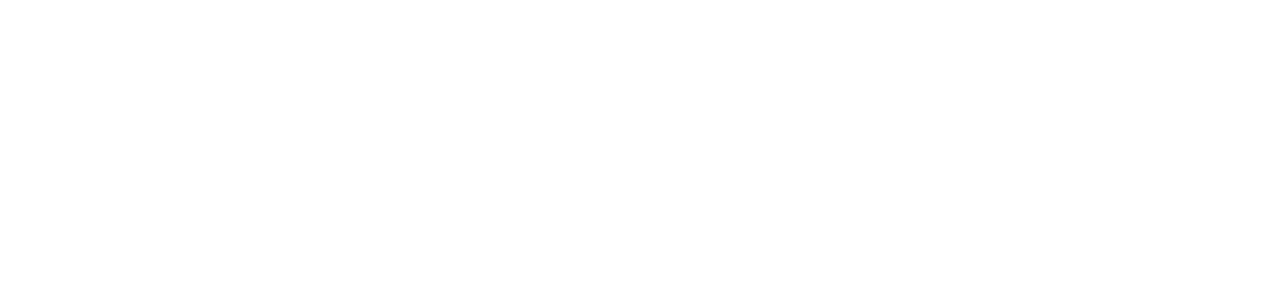
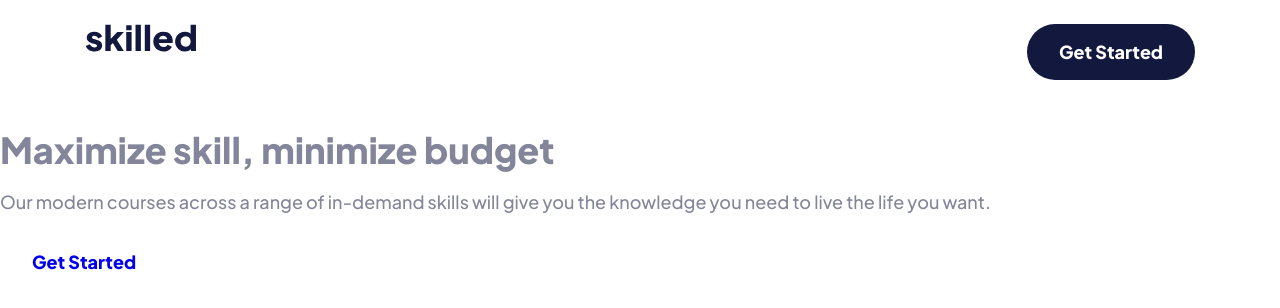
Before and after one commit to NodirXon0609/skilled, a plain HTML site: page index.html in a window 1280 px wide. Drawn offline with Linux system fonts and the light colour scheme.

Commit message:
Add hero section

```diff
--- a/css/styles.css
+++ b/css/styles.css
@@ -4,6 +4,8 @@
   --text-color: #83869a;
   --dark-blue: #13183f;
   --dark-pink: #f74780;
+  --accent-color: #7296ec;
+  --button-text-color: #fff;
   --transition-duration: 0.5s;
 }
 
@@ -77,10 +79,44 @@ img {
   height: auto;
 }
 
+/* OUTLINE STYLES */
+*:focus {
+  outline: 2px dashed var(--accent-color);
+  outline-offset: 3px;
+}
+
+
+/* BUTTON */
+.button {
+  display: inline-block;
+  padding: 14px 32px;
+  border: 0;
+  border-radius: 28px;
+  font-weight: 700;
+  text-decoration: none;
+  text-align: center;
+  cursor: pointer;
+  transition: opacity var(--transition-duration) ease,
+  background-color var(--transition-duration) ease;
+}
+
+.button-primary {
+  background-color: var(--dark-blue);
+  color: var(--button-text-color);
+}
+
+.button-primary:hover {
+  opacity: 0.8;
+}
+
+.button-primary:active {
+  background-color: #666ca3;
+}
+
 /* CONTAINER  */
 .container {
   width: 100%;
-  max-width: 1200px;
+  max-width: 1210px;
   padding-left: 50px;
   padding-right: 50px;
   margin-left: auto;
@@ -92,3 +128,40 @@ img {
 .main-content {
   flex-grow: 1;
 }
+
+/* SITE-HEADER-BEGIN */
+.site-header {
+  padding-top: 24px;
+  padding-bottom: 32px;
+}
+.site-header-container {
+  display: flex;
+  justify-content: space-between;
+}
+.container {
+}
+
+/* SITE-HEADER-LOGO-BEGIN */
+.site-header-logo {
+  display: flex;
+  flex-shrink: 0;
+  margin-right: 30px;
+  transition: opacity var(--transition-duration) ease;
+}
+
+.site-header-logo:hover {
+  opacity: 0.8;
+}
+
+.site-header-logo:active {
+  opacity: 0.6;
+}
+
+.site-header-logo-img {
+  width: 111px;
+  height: 28px;
+  object-fit: cover;
+}
+/* SITE-HEADER-LOGO-END */
+
+/* SITE-HEADER-END */
--- a/index.html
+++ b/index.html
@@ -4,14 +4,49 @@
   <meta charset="UTF-8">
   <meta http-equiv="X-UA-Compatible" content="IE=edge">
   <meta name="viewport" content="width=device-width, initial-scale=1.0">
-  <title>Project</title>
+  <title>Skilled</title>
 
-<!-- Stylesheets -->
-<link rel="stylesheet" href="css/normalize.css">
-<link rel="stylesheet" href="css/styles.css">
+  <!-- Stylesheets -->
+  <link rel="stylesheet" href="css/normalize.css">
+  <link rel="stylesheet" href="css/styles.css">
 </head>
 <body>
+  <!-- SITE-HEADER-BEGIN -->
+  <header class="site-header">
+    <div class="site-header-container container">
+      <!-- SITE-HEADER-LOGO-BEGIN -->
+      <a class="site-header-logo" href="index.html">
+        <img class="site-header-logo-img" src="img/skilled.svg" alt="There is the Skilled Website logo here!" width="111" height="28">
+      </a>
+      <!-- SITE-HEADER-LOGO-END -->
 
+      <!-- BUTTON-PRIMARY-BEGIN -->
+      <a class="button button-primary" href="#">Get Started</a>
+      <!-- BUTTON-PRIMARY-END -->
+    </div>
+  </header>
+  <!-- SITE-HEADER-END -->
+
+  <!-- HERO-BEGIN -->
+  <div class="hero">
+    <!-- HERO-LEFT-BEGIN -->
+    <div class="hero-left">
+      <h1 class="hero-left-heading">Maximize skill, minimize budget</h1>
+      <p class="hero-left-text">
+        Our modern courses across a range of in-demand skills will give you the knowledge you need to live the life you want.
+      </p>
+      <a class="button hero-button" href="index.html">Get Started</a>
+    </div>
+    <!-- HERO-LEFT-END -->
+
+    <!-- HERO-RIGHT-BEGIN -->
+    <div class="hero-right">
+
+    </div>
+    <!-- HERO-RIGHT-END -->
+
+  </div>
+  <!-- HERO-END -->
 
   <script src="js/main.js"></script>
 </body>
```
Also changed, not shown: img/skilled.svg (added).
